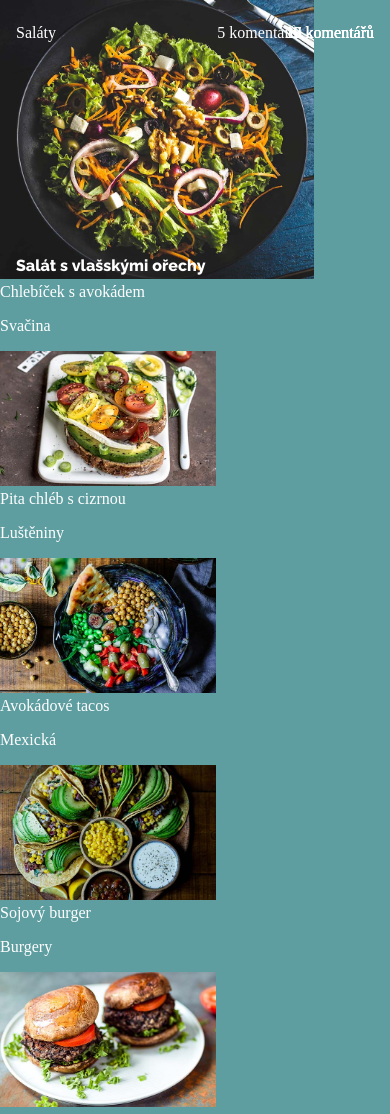
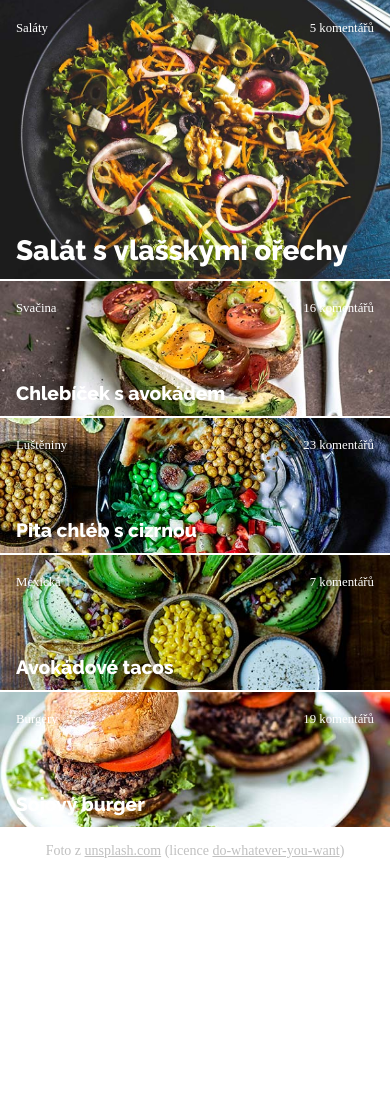
Before and after one commit to Czechitas-Liberec-HTML-CSS-2021-DK/projekt-04-recepty-blackorwhitcat, a plain HTML site: page vege/index.html in a window 390 px wide. Shown: the top 1114 px of the page. After the commit the page ends 873 px from the top, so only its background shows below. Drawn offline with Linux system fonts and the light colour scheme.

Commit message:
nevím jak dokončená verze pro mobil :))

```diff
--- a/vege/index.html
+++ b/vege/index.html
@@ -29,40 +29,40 @@
             <div class="nadpis-vedlejsi">
                 Chlebíček s&nbsp;avokádem
             </div>
-            <p class="nadpis-svacina">Svačina</p>
+            <p class="nadpis-salaty">Svačina</p>
             <p class="komentare">16 komentářů</p>
             <img class="obrazek-vedlejsi-recept" src="images/chlebicek.jpg" alt="chlebíček s avokádem">
         </div>
 
         <!-- maly recept 3 -->
 
-        <div class="maly maly3">
+        <div class="maly">
             <div class="nadpis-vedlejsi">
                 Pita chléb s&nbsp;cizrnou
             </div>
-            <p class="nadpis-lusteniny">Luštěniny</p>
+            <p class="nadpis-salaty">Luštěniny</p>
             <p class="komentare">23 komentářů</p>
             <img class="obrazek-vedlejsi-recept" src="images/cizrna.jpg" alt="pita chléb s cizrnou">
         </div>
 
         <!-- maly recept 4 -->
 
-        <div class="maly maly4">
+        <div class="maly">
             <div class="nadpis-vedlejsi">
                 Avokádové tacos
             </div>
-            <p class="nadpis-mexicka">Mexická</p>
+            <p class="nadpis-salaty">Mexická</p>
             <p class="komentare">7 komentářů</p>
             <img class="obrazek-vedlejsi-recept" src="images/tacos.jpg" alt="avokádové tacos">
         </div>
 
         <!-- maly recept 5 -->
 
-        <div class="maly maly5">
+        <div class="maly">
             <div class="nadpis-vedlejsi">
                 Sojový burger
             </div>
-            <p class="nadpis-burgery">Burgery</p>
+            <p class="nadpis-salaty">Burgery</p>
             <p class="komentare">19 komentářů</p>
             <img class="obrazek-vedlejsi-recept" src="images/burger.jpg" alt="sojový burger">
         </div>
--- a/vege/style.css
+++ b/vege/style.css
@@ -21,7 +21,6 @@ středně široké obrazovky:
 body {
     margin: 0;
     color: white;
-    background-color: cadetblue;
 }
 
 .paticka {
@@ -43,61 +42,67 @@ body {
     display: flex;
     flex-wrap: wrap;
     flex: 100%;
-
-}
-
-.hlavni {
-    max-width: inherit;
-    min-height: 200px;
-    display:block;
-}
-
-.maly {
-
-    min-height: 90px;
-    display:block;
 }
 
 .hlavni {
     position: relative;
+    margin-bottom: -2px;
 }
 
-.maly2 {
+.maly {
     position: relative;
+    margin-bottom: -2px;
 }
+
 
 .nadpis-hlavni {
     position: absolute;
-    bottom: 8px;
+    bottom: 16px;
     left: 16px;
-    font-size: 1,75rem;
+    font-size: 1.75rem;
     font-family: 'Raleway', sans-serif;
     font-weight: 800;
 }
 
-.nadpis-salaty {
+.nadpis-salaty {/*platí pro všechny kategorie jídel na obr. vlevo nahoře*/
     position: absolute;
     top: 8px;
     left: 16px;
-    font-size: 0,8rem;
+    font-size: 0.8rem;
+    font-weight: 400;
+}
+
+.nadpis-vedlejsi {
+    position: absolute;
+    bottom: 16px;
+    left: 16px;
+    font-size: 1.2rem;
+    font-family: 'Raleway', sans-serif;
+    font-weight: 800;
 }
 
 .komentare {
     position: absolute;
     top: 8px;
     right: 16px;
+    font-size: 0.8rem;
+    font-weight: 400;
 }
 
 .obrazek-hlavni-recept {
     object-fit: cover;
     object-position: center;
     height: 33vh;
+    width: 100vw;
+    min-height: 200px;
 }
 
 .obrazek-vedlejsi-recept {
     object-fit: cover;
     object-position: center;
     height: 16vh;
+    width: 100vw;
+    min-height: 90px;
 }
 
 @media (min-width: 480px) {
```
